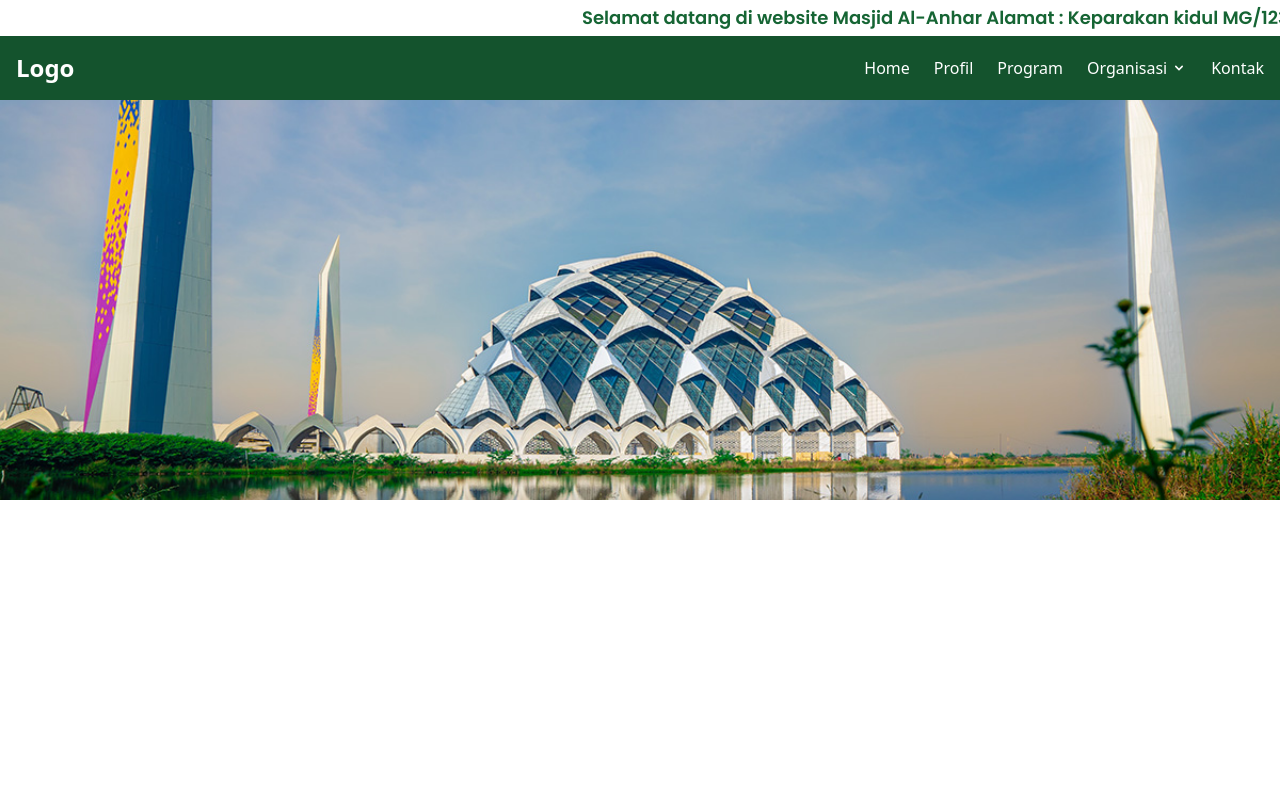
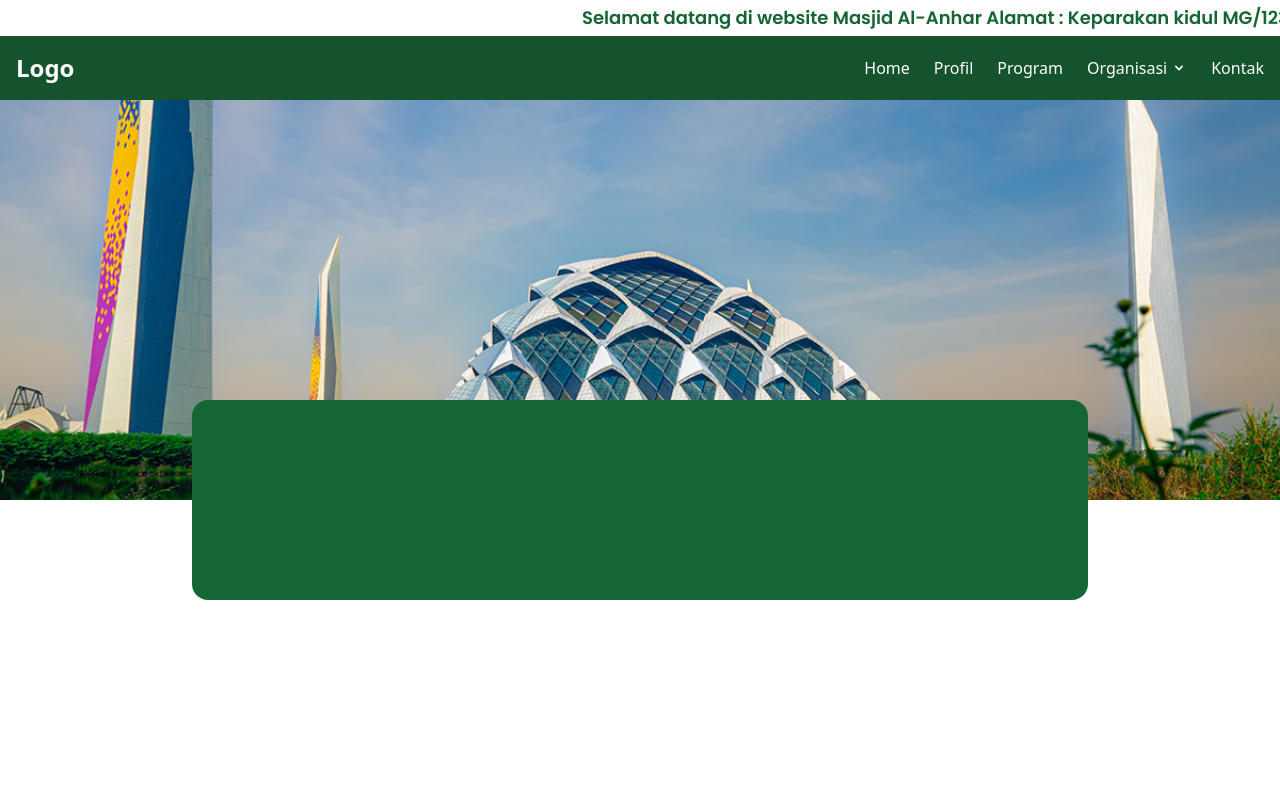
Before and after one commit to siddiqfathurahman/Masjid-ALAnhar, a React (Vite) app: page / in a window 1280 px wide. Shown: the top 800 px of the page. Built offline with nearby package versions, Linux system fonts and the light colour scheme.

Commit message:
add box api

```diff
--- a/src/components/ui/Hero.jsx
+++ b/src/components/ui/Hero.jsx
@@ -1,12 +1,16 @@
 const Hero = () => {
   return (
-      <div className="w-full h-[400px]">
+    <div className="relative w-full h-[400px]">
       <img
         className="w-full h-full object-cover"
         style={{ objectPosition: 'center 70%' }}
         src="/masjid.jpg"
         alt="Masjid"
       />
+      <div
+        className="absolute left-1/2 -translate-x-1/2 w-[70%] h-[50%] bg-green-800 rounded-2xl"
+        style={{ bottom: '-25%' }}
+      ></div>
     </div>
   );
 };
```
Lines whose indentation alone changed are shown as unchanged.
